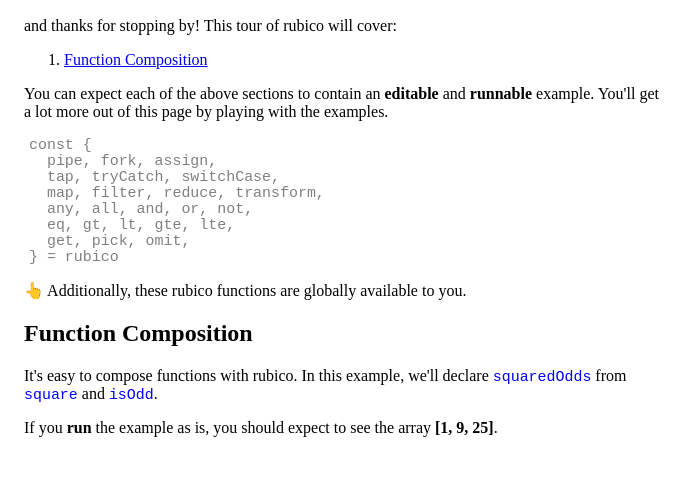
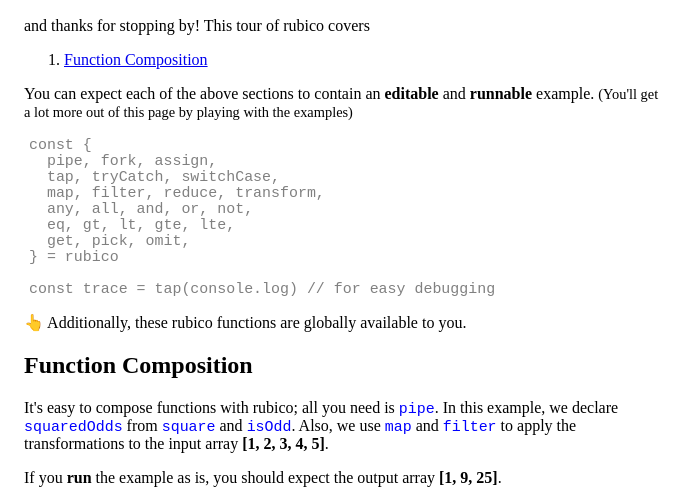
Before and after one commit to a-synchronous/tour.rubico.land, a plain HTML site: page index.html in a window 1280 px wide. Shown: the part 351-854 px from the top of the page, without its empty margins (0-696 px from the left). Before the commit the page ends 804 px from the top, so only its background shows below. Drawn offline with nearby package versions, Linux system fonts and the light colour scheme; a script that the page names is missing.

Commit message:
first example

```diff
--- a/index.html
+++ b/index.html
@@ -35,6 +35,10 @@
 p {
   font-size: 1em;
 }
+iframe {
+  pointer-events: none;
+  /* border: none; */
+}
 code {
   font-size: 1.15em;
   color: blue;
@@ -56,13 +60,13 @@
     class="giphy-embed"
     allowFullScreen
   ></iframe>
-  <p>and thanks for stopping by! This tour of rubico will cover:</p>
+  <p>and thanks for stopping by! This tour of rubico covers</p>
   <ol>
     <li><a href="#function-composition">Function Composition</a></li>
   </ol>
   <p>
     You can expect each of the above sections to contain an <b>editable</b> and <b>runnable</b> example.
-    You'll get a lot more out of this page by playing with the examples.
+    <span style="font-size: .90em">(You'll get a lot more out of this page by playing with the examples)</span>
   </p>
   <div style="margin-left: 5px">
     <code style="color: grey;">
@@ -74,7 +78,10 @@
   any, all, and, or, not,
   eq, gt, lt, gte, lte,
   get, pick, omit,
-} = rubico</pre>
+} = rubico
+
+const trace = tap(console.log) // for easy debugging
+</pre>
     </code>
   </div>
   <p>
@@ -82,11 +89,12 @@
   </p>
   <h2 id="function-composition">Function Composition</h2>
   <p>
-    It's easy to compose functions with rubico. In this example, we'll declare <code>squaredOdds</code>
-    from <code>square</code> and <code>isOdd</code>.
+    It's easy to compose functions with rubico; all you need is <code>pipe</code>. In this example, we declare <code>squaredOdds</code>
+    from <code>square</code> and <code>isOdd</code>. Also, we use <code>map</code> and <code>filter</code> to apply the transformations to
+    the input array <b>[1, 2, 3, 4, 5]</b>.
   </p>
   <p>
-    If you <b>run</b> the example as is, you should expect to see the array <b>[1, 9, 25]</b>.
+    If you <b>run</b> the example as is, you should expect the output array <b>[1, 9, 25]</b>.
   </p>
   <div id="function-composition-example"></div>
 </body>
--- a/main.js
+++ b/main.js
@@ -149,7 +149,7 @@
   // reduce(add), // try uncommenting this line. What does this change?
 ])
 
-console.log('squaredOdds:', squaredOdds([1, 2, 3, 4, 5]))
+console.log('output:', squaredOdds([1, 2, 3, 4, 5]))
 `.trim())
 
 const appendCodeRunner = (parent, codeRunner) => {
```
